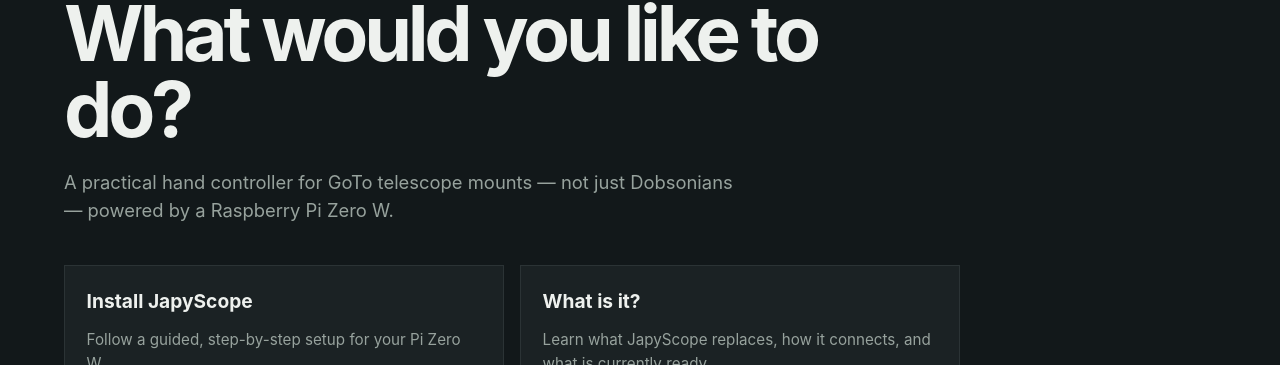
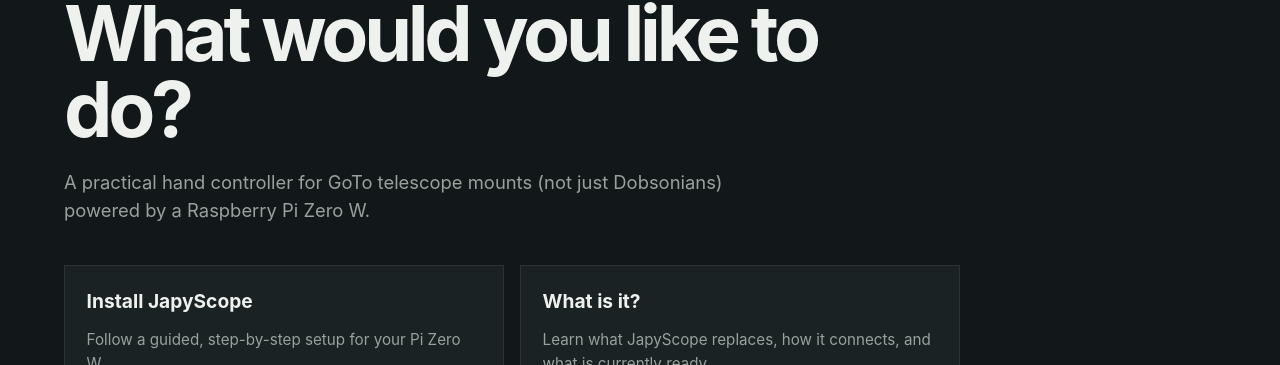
Before and after one commit to jan-tdy/japyscope-remote, a Jekyll site: the page built from docs/index.md, in a window 1280 px wide. Shown: the part 155-520 px from the top of the page. Built offline with Jekyll 4.4.1, drawn with Linux system fonts in a browser that asks for light colours.

Commit message:
Fix punctuation in project description

```diff
--- a/docs/index.md
+++ b/docs/index.md
@@ -6,7 +6,7 @@
 <section class="hero">
   <span class="eyebrow">JapyScope Remote</span>
   <h1>What would you like to do?</h1>
-  <p>A practical hand controller for GoTo telescope mounts — not just Dobsonians — powered by a Raspberry Pi Zero W.</p>
+  <p>A practical hand controller for GoTo telescope mounts (not just Dobsonians) powered by a Raspberry Pi Zero W.</p>
 </section>
 
 <section class="choice-grid" aria-label="Choose a starting point">
```
